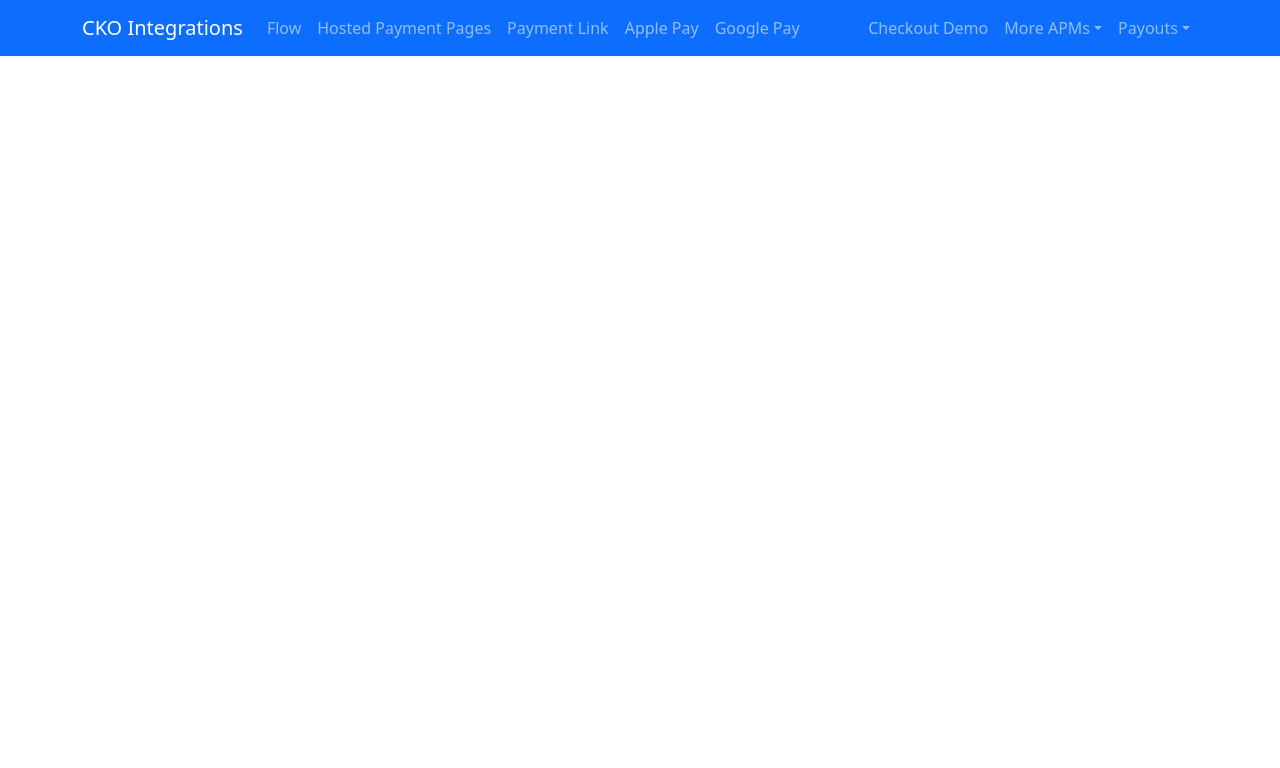
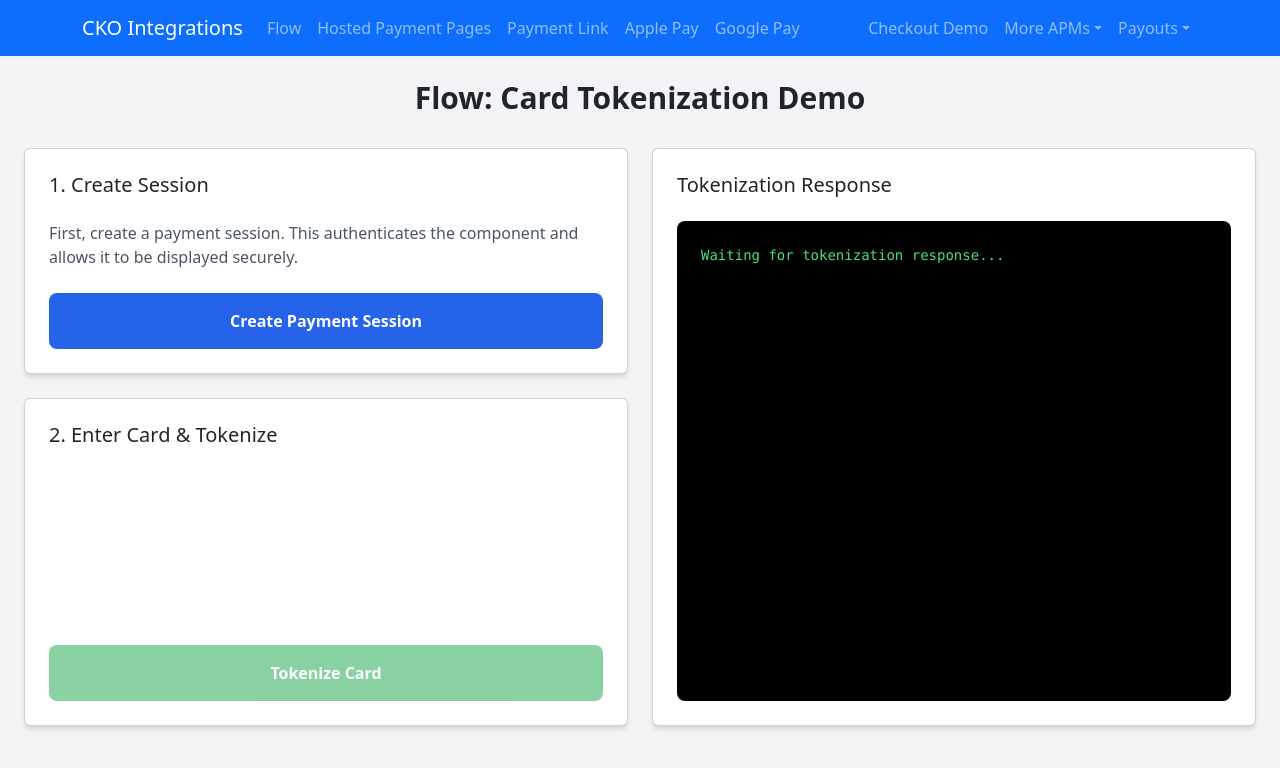
Before and after one commit to Mark-Reilly-Checkout/React-Flask-Project, a React (Create React App) app in the folder frontend/: page /tokenization in a window 1280 px wide. Shown: the top 768 px of the page. Built offline with nearby package versions, Linux system fonts and the light colour scheme.

Commit message:
Adding tokenization demo

```diff
--- a/frontend/src/App.js
+++ b/frontend/src/App.js
@@ -18,6 +18,7 @@ import PayPal from './components/PayPal';
 import FlowHandleSubmit from './components/FlowCallbacks/FlowHandleSubmit'
 import FlowHandleClick from './components/FlowCallbacks/FlowHandleClick';
 import RememberMe from './components/FlowCallbacks/RememberMe';
+import Tokenization from './components/FlowCallbacks/Tokenization';
 
 function App() {
   const [data, setData] = useState('');
@@ -50,6 +51,7 @@ function App() {
         <Route path="/flowHandleSubmit" element={<FlowHandleSubmit />} />
         <Route path="/flowHandleClick" element={<FlowHandleClick />} />
         <Route path="/rememberMe" element={<RememberMe/>} />
+        <Route path='/tokenization' element={<Tokenization/>}/>
 
         {/* --- NEW ROUTE FOR CHECKOUT DEMO --- */}
         {/* CheckoutDemoApp handles its own nested routes for /checkout-demo and /checkout-demo/delivery */}
--- a/frontend/src/components/Flow.js
+++ b/frontend/src/components/Flow.js
@@ -427,6 +427,12 @@ const Flow = ({ passedPaymentSession = null }) => {
                         >
                             Go to Remember Me Demo
                         </button>
+                        <button
+                            onClick={() => navigate('/tokenization')}
+                            className="w-full bg-blue-600 text-white font-semibold py-3 px-6 rounded-lg hover:bg-teal-700 transition duration-300 ease-in-out mt-4"
+                        >
+                            Go to Tokenization Demo
+                        </button>
                     </div>
                 </div>
             ) : (
--- /dev/null
+++ b/frontend/src/components/FlowCallbacks/Tokenization.js
@@ -0,0 +1,169 @@
+import React, { useState, useEffect, useRef } from 'react';
+import { Card } from 'react-bootstrap';
+import axios from 'axios';
+import { loadCheckoutWebComponents } from '@checkout.com/checkout-web-components';
+import { toast } from 'react-toastify';
+
+// Default payload for creating the payment session
+const defaultSessionPayload = {
+  amount: 1000,
+  currency: "GBP",
+  reference: "ORD-TOKENIZATION-DEMO",
+  billing: {
+    address: {
+      country: "GB"
+    }
+  },
+  customer: {
+    name: "John Doe",
+    email: "john.doe@example.com"
+  }
+};
+
+const Tokenization = () => {
+    const [loading, setLoading] = useState(false);
+    const [paymentSession, setPaymentSession] = useState(null);
+    const [tokenizationResponse, setTokenizationResponse] = useState(null);
+    const API_BASE_URL = process.env.REACT_APP_BACKEND_URL || "";
+
+    // Ref to hold the card component instance
+    const cardComponentRef = useRef(null);
+
+    // Function to create the payment session
+    const createPaymentSession = async () => {
+        setLoading(true);
+        setPaymentSession(null);
+        setTokenizationResponse(null);
+        try {
+            const response = await axios.post(`${API_BASE_URL}/api/create-payment-session`, defaultSessionPayload);
+            setPaymentSession(response.data);
+            toast.success("Payment session created. Card component will now load.");
+        } catch (error) {
+            console.error("Payment Session Error:", error.response ? error.response.data : error.message);
+            toast.error('Error creating payment session.');
+        } finally {
+            setLoading(false);
+        }
+    };
+
+    // Effect to initialize and mount the Card component
+    useEffect(() => {
+        if (!paymentSession?.id) {
+            const cardContainer = document.getElementById('card-container');
+            if (cardContainer) cardContainer.innerHTML = '';
+            cardComponentRef.current = null;
+            return;
+        }
+
+        const initializeCardComponent = async (session) => {
+            try {
+                const checkout = await loadCheckoutWebComponents({
+                    paymentSession: session,
+                    publicKey: 'pk_sbox_z6zxchef4pyoy3bziidwee4clm4', // Use your public key
+                    environment: 'sandbox',
+                });
+
+                const cardComponent = checkout.create('card', {
+                    // We hide the component's own pay button to use our custom one
+                    showPayButton: false,
+                });
+
+                if (await cardComponent.isAvailable()) {
+                    cardComponent.mount('#card-container');
+                    cardComponentRef.current = cardComponent; // Store instance in ref
+                } else {
+                    toast.error("Card component is not available.");
+                }
+
+            } catch (err) {
+                console.error("Error loading Checkout Web Components:", err);
+                toast.error("Failed to load the card component.");
+            }
+        };
+
+        initializeCardComponent(paymentSession);
+
+    }, [paymentSession]);
+
+    // --- Handler for the custom "Tokenize" button ---
+    const handleTokenize = async () => {
+        if (!cardComponentRef.current) {
+            toast.error("Card component is not initialized.");
+            return;
+        }
+        setLoading(true);
+        setTokenizationResponse(null);
+        try {
+            // This is the core tokenization call
+            const { data } = await cardComponentRef.current.tokenize();
+
+            setTokenizationResponse(data);
+            toast.success(`Token created successfully: ${data.token}`);
+            console.log("Tokenization Response:", data);
+
+        } catch (error) {
+            console.error("Tokenization Error:", error);
+            toast.error(error.message || "An error occurred during tokenization.");
+            setTokenizationResponse({ error: error.message, details: error });
+        } finally {
+            setLoading(false);
+        }
+    };
+
+    return (
+        <div className="min-h-screen bg-gray-100 p-6">
+            <h1 className="text-3xl font-bold text-center mb-8">Flow: Card Tokenization Demo</h1>
+
+            <div className="grid grid-cols-1 md:grid-cols-2 gap-6">
+                {/* Left Panel: Actions */}
+                <div className="flex flex-col gap-6">
+                    <Card className="p-6 rounded-xl shadow-md bg-white">
+                        <Card.Title className="text-xl font-semibold mb-4">1. Create Session</Card.Title>
+                        <p className="text-gray-600 mb-4">
+                            First, create a payment session. This authenticates the component and allows it to be displayed securely.
+                        </p>
+                        <button
+                            onClick={createPaymentSession}
+                            disabled={loading}
+                            className="w-full bg-blue-600 text-white font-semibold py-3 px-6 rounded-lg hover:bg-blue-700 transition duration-300 disabled:opacity-50"
+                        >
+                            {loading ? "Creating Session..." : "Create Payment Session"}
+                        </button>
+                        {paymentSession && (
+                            <p className="mt-4 text-sm text-gray-700 break-all">
+                                <strong>Session ID:</strong> {paymentSession.id}
+                            </p>
+                        )}
+                    </Card>
+
+                    <Card className="p-6 rounded-xl shadow-md bg-white">
+                        <Card.Title className="text-xl font-semibold mb-4">2. Enter Card & Tokenize</Card.Title>
+                        {/* Container where the card component will be mounted */}
+                        <div id="card-container" className="min-h-[150px]">
+                            {!paymentSession && <p className="text-center text-gray-500">Create a session to load the card form.</p>}
+                        </div>
+                        <button
+                            onClick={handleTokenize}
+                            disabled={loading || !paymentSession}
+                            className="mt-4 w-full bg-green-600 text-white font-semibold py-3 px-6 rounded-lg hover:bg-green-700 transition duration-300 disabled:opacity-50"
+                        >
+                            {loading ? "Tokenizing..." : "Tokenize Card"}
+                        </button>
+                    </Card>
+                </div>
+
+                {/* Right Panel: Tokenization Response */}
+                <Card className="p-6 rounded-xl shadow-md bg-white">
+                    <Card.Title className="text-xl font-semibold mb-4">Tokenization Response</Card.Title>
+                    <div className="flex-1 bg-black text-green-400 font-mono text-sm p-4 rounded-lg overflow-auto h-96 whitespace-pre-wrap break-words">
+                        {tokenizationResponse
+                            ? JSON.stringify(tokenizationResponse, null, 2)
+                            : 'Waiting for tokenization response...'}
+                    </div>
+                </Card>
+            </div>
+        </div>
+    );
+};
+
+export default Tokenization;
```
